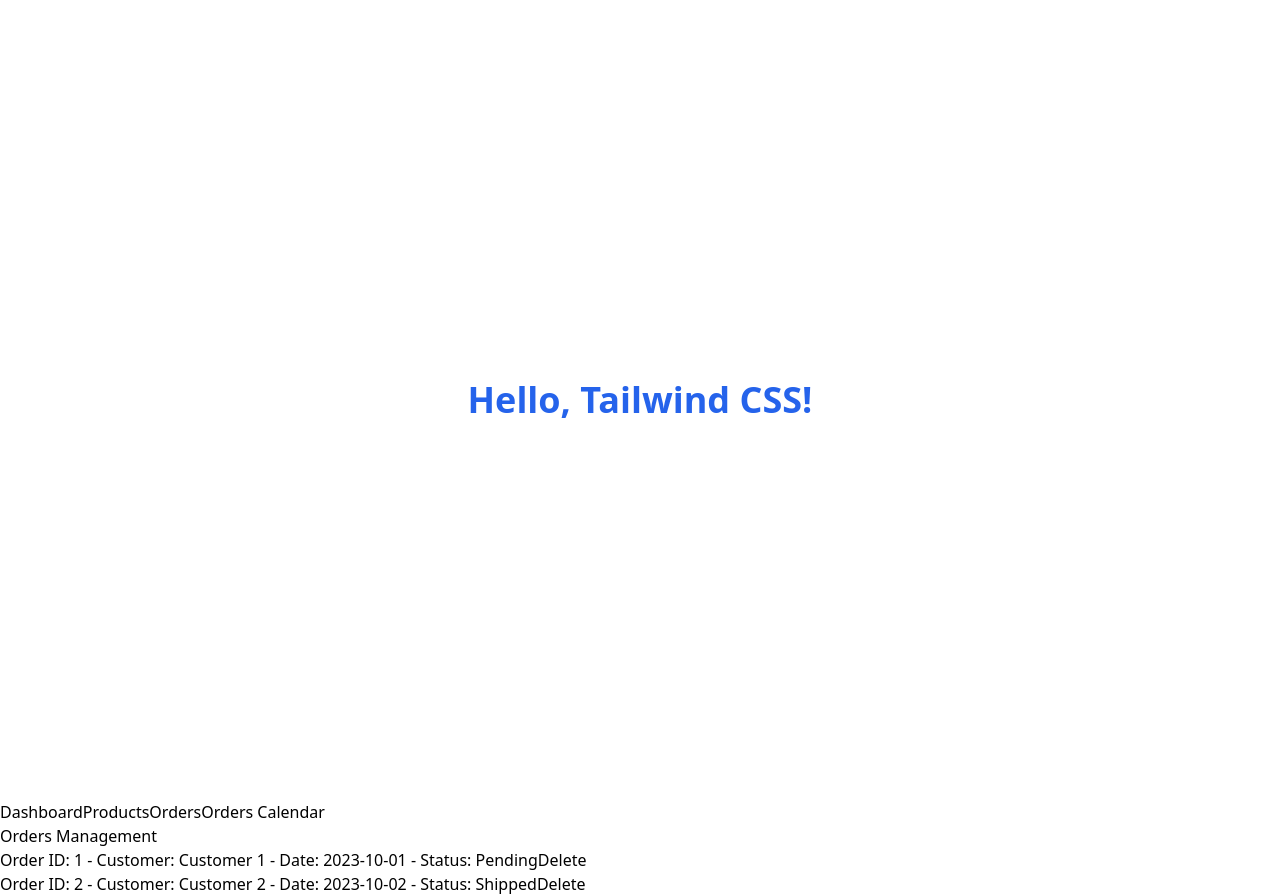
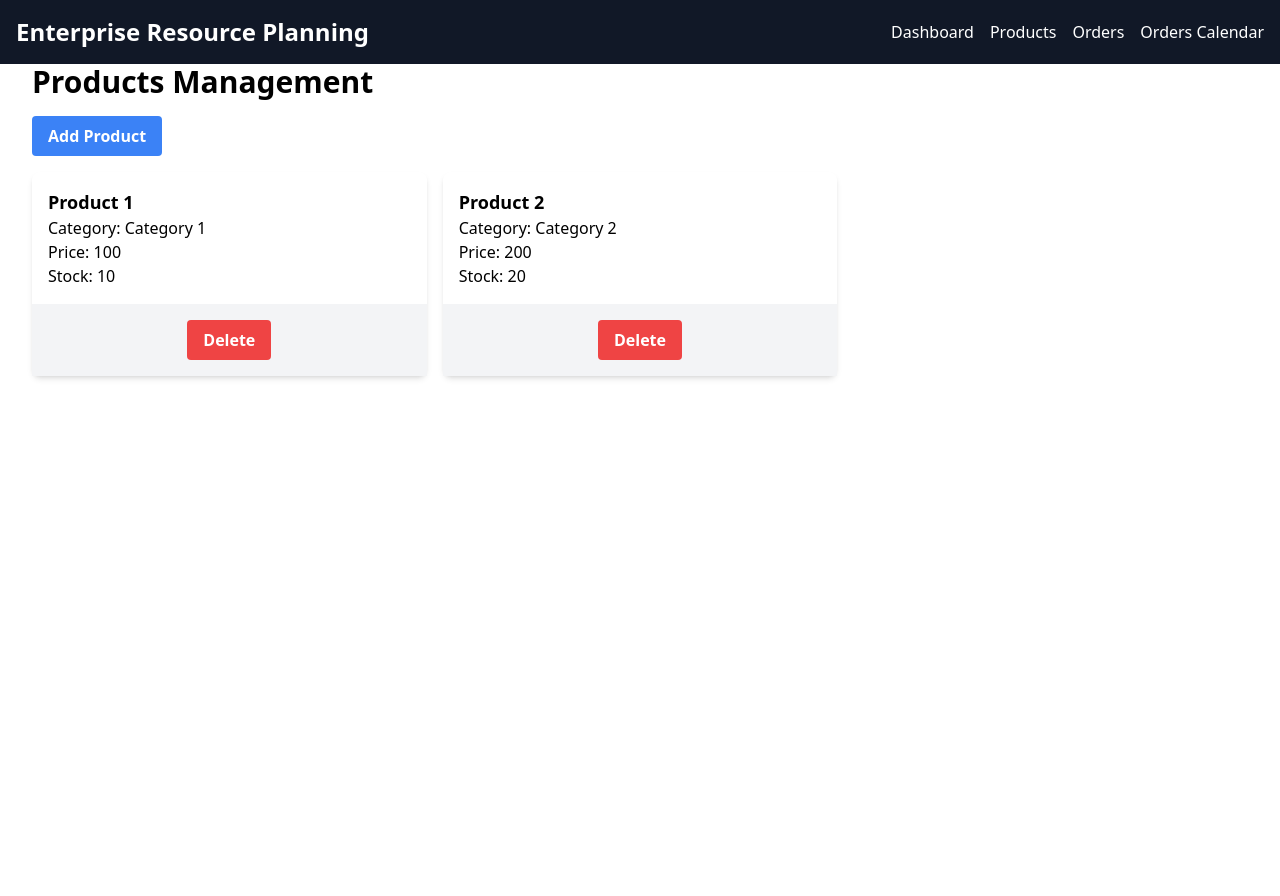
Before and after one commit to ShubhamVerma-Developer/Enterprise-Resource-Planning-Project, a React app: page /orders in a window 1280 px wide. After the commit the page ends 800 px from the top, so only its background shows below. Built offline with nearby package versions, Linux system fonts and the light colour scheme; the HTML template or start-up script is replaced by a standard one.

Commit message:
layout done

```diff
--- a/src/App.jsx
+++ b/src/App.jsx
@@ -4,20 +4,24 @@
 import OrdersManagement from './components/OrdersManagement';
 import OrdersCalendarView from './components/OrdersCalendarView';
 
-
 function App() {
   return (
     <BrowserRouter>
-    <div className="min-h-screen flex items-center justify-center bg-gray-100 bg-transparent">
-      <h1 className="text-4xl font-bold text-blue-600">Hello, Tailwind CSS!</h1>
-    </div>
-      <div className="Continer text-clip">
-        <nav>
-          <Link to="/" className='btn-red'>Dashboard</Link>
-          <Link to="/products">Products</Link>
-          <Link to="/orders">Orders</Link>
-          <Link to="/calendar">Orders Calendar</Link>
-        </nav>
+      <div className="bg-gray-900 text-white">
+        <div className="container mx-auto px-4">
+          <nav className="flex items-center justify-between py-4">
+            <Link to="/" className="text-2xl font-bold">Enterprise Resource
+Planning</Link>
+            <div className="flex space-x-4">
+              <Link to="/" className="hover:text-blue-500">Dashboard</Link>
+              <Link to="/products" className="hover:text-blue-500">Products</Link>
+              <Link to="/orders" className="hover:text-blue-500">Orders</Link>
+              <Link to="/calendar" className="hover:text-blue-500">Orders Calendar</Link>
+            </div>
+          </nav>
+        </div>
+      </div>
+      <div className="container mx-auto px-4">
         <Routes>
           <Route exact path="/" element={<Dashboard />} />
           <Route path="/products" element={<ProductsManagement />} />
--- a/src/components/Dashboard.jsx
+++ b/src/components/Dashboard.jsx
@@ -2,12 +2,20 @@
 
 function Dashboard() {
   return (
-    <div>
-      <h1>Dashboard</h1>
-      <p>Total Products: 10</p>
-      <p>Total Orders: 5</p>
-      <Link to="/products">Manage Products</Link>
-      <Link to="/orders">Manage Orders</Link>
+    <div className="bg-white rounded-lg shadow-md p-6">
+      <h1 className="text-3xl font-bold mb-4">Dashboard</h1>
+      <div className="grid grid-cols-1 sm:grid-cols-2 gap-4">
+        <div className="bg-gray-100 p-4 rounded-md">
+          <p className="text-lg font-semibold">Total Products</p>
+          <p className="text-2xl text-blue-600">10</p>
+          <Link to="/products" className="bg-blue-500 hover:bg-blue-600 text-white font-bold py-2 px-4 rounded inline-block mt-2">Manage Products</Link>
+        </div>
+        <div className="bg-gray-100 p-4 rounded-md">
+          <p className="text-lg font-semibold">Total Orders</p>
+          <p className="text-2xl text-blue-600">5</p>
+          <Link to="/orders" className="bg-blue-500 hover:bg-blue-600 text-white font-bold py-2 px-4 rounded inline-block mt-2">Manage Orders</Link>
+        </div>
+      </div>
     </div>
   );
 }
--- a/src/components/OrdersCalendarView.jsx
+++ b/src/components/OrdersCalendarView.jsx
@@ -1,5 +1,5 @@
 import React from 'react';
-import mockData from '../../mockData'
+import mockData from '../../mockData';
 
 function OrdersCalendarView() {
   const ordersByDate = mockData.orders.reduce((acc, order) => {
@@ -10,19 +10,19 @@
     return acc;
   }, {});
 
-
-
   return (
-    <div>
-      <h1>Orders Calendar View</h1>
-      <div className="calendar">
+    <div className="container mx-auto px-4">
+      <h1 className="text-3xl font-bold mb-4">Orders Calendar View</h1>
+      <div className="grid grid-cols-1 sm:grid-cols-2 md:grid-cols-3 gap-4">
         {Object.keys(ordersByDate).map(date => (
-          <div key={date} className="calendar-date">
-            <h3>{date}</h3>
+          <div key={date} className="bg-white rounded-lg shadow-md p-4">
+            <h3 className="text-lg font-semibold mb-2">{date}</h3>
             <ul>
               {ordersByDate[date].map(order => (
-                <li key={order.id}>
-                  Order ID: {order.id} - Customer: {order.customerName} - Status: {order.status}
+                <li key={order.id} className="mb-2">
+                  <p className="text-sm">
+                    Order ID: {order.id} - Customer: {order.customerName} - Status: {order.status}
+                  </p>
                 </li>
               ))}
             </ul>
--- a/src/components/OrdersManagement.jsx
+++ b/src/components/OrdersManagement.jsx
@@ -1,26 +1,39 @@
 import React, { useState } from 'react';
 import mockData from '../../mockData';
 
-function OrdersManagement() {
-  const [orders, setOrders] = useState(mockData.orders);
+function ProductsManagement() {
+  const [products, setProducts] = useState(mockData.products);
 
-  const deleteOrder = (id) => {
-    setOrders(orders.filter(order => order.id !== id));
+  const addProduct = () => {
+    const newProduct = { id: Date.now(), name: 'New Product', category: 'Category', price: 0, stock: 0 };
+    setProducts([...products, newProduct]);
+  };
+
+  const deleteProduct = (id) => {
+    setProducts(products.filter(product => product.id !== id));
   };
 
   return (
-    <div>
-      <h1>Orders Management</h1>
-      <ul>
-        {orders.map(order => (
-          <li key={order.id}>
-            Order ID: {order.id} - Customer: {order.customerName} - Date: {order.orderDate} - Status: {order.status}
-            <button onClick={() => deleteOrder(order.id)}>Delete</button>
-          </li>
+    <div className="container mx-auto px-4">
+      <h1 className="text-3xl font-bold mb-4">Products Management</h1>
+      <button onClick={addProduct} className="bg-blue-500 hover:bg-blue-600 text-white font-bold py-2 px-4 rounded inline-block mb-4">Add Product</button>
+      <div className="grid grid-cols-1 sm:grid-cols-2 lg:grid-cols-3 gap-4">
+        {products.map(product => (
+          <div key={product.id} className="bg-white rounded-lg shadow-md flex flex-col">
+            <div className="p-4 flex-grow">
+              <p className="text-lg font-semibold">{product.name}</p>
+              <p>Category: {product.category}</p>
+              <p>Price: {product.price}</p>
+              <p>Stock: {product.stock}</p>
+            </div>
+            <div className="p-4 bg-gray-100 flex justify-center">
+              <button onClick={() => deleteProduct(product.id)} className="bg-red-500 hover:bg-red-600 text-white font-bold py-2 px-4 rounded">Delete</button>
+            </div>
+          </div>
         ))}
-      </ul>
+      </div>
     </div>
   );
 }
 
-export default OrdersManagement;
+export default ProductsManagement;
--- a/src/components/ProductsManagement.jsx
+++ b/src/components/ProductsManagement.jsx
@@ -1,6 +1,5 @@
 import React, { useState } from 'react';
-import mockData from '../../mockData'
-
+import mockData from '../../mockData';
 
 function ProductsManagement() {
   const [products, setProducts] = useState(mockData.products);
@@ -15,16 +14,22 @@
   };
 
   return (
-    <div>
-      <h1>Products Management</h1>
-      <button onClick={addProduct}>Add Product</button>
-      <ul>
-      {products.map(product => (
-        <li key={product.id}>  </li>
+    <div className="container mx-auto px-4">
+      <h1 className="text-3xl font-bold mb-4">Products Management</h1>
+      <button onClick={addProduct} className="bg-blue-500 hover:bg-blue-600 text-white font-bold py-2 px-4 rounded inline-block mb-4">Add Product</button>
+      <div className="grid grid-cols-1 sm:grid-cols-2 lg:grid-cols-3 gap-4">
+        {products.map(product => (
+          <div key={product.id} className="bg-white rounded-lg shadow-md p-4">
+            <p className="text-lg font-semibold">{product.name}</p>
+            <p>Category: {product.category}</p>
+            <p>Price: {product.price}</p>
+            <p>Stock: {product.stock}</p>
+            <button onClick={() => deleteProduct(product.id)} className="bg-red-500 hover:bg-red-600 text-white font-bold py-1 px-2 rounded mt-2">Delete</button>
+          </div>
         ))}
-        </ul>
+      </div>
     </div>
-    )
+  );
 }
 
 export default ProductsManagement;
```
Also changed, not shown: image.png (added), 1 other file (tests, documents, lock files or other folders).
